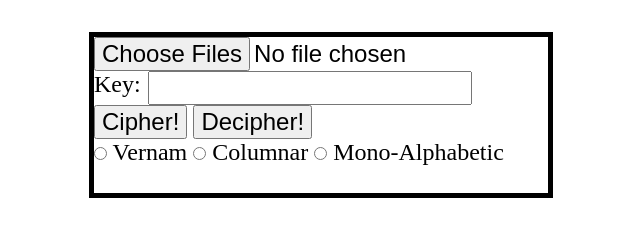
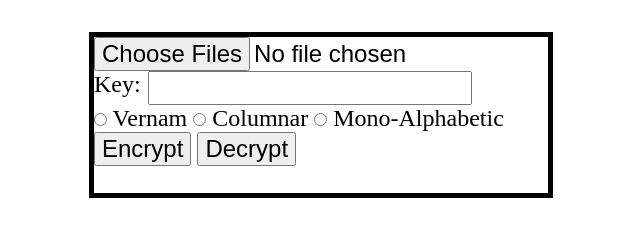
Before and after one commit to SamiSha99/CipherProject, a plain HTML site: page index.html in a window 1280 px wide. Shown: the whole page, without its empty margins (319-959 px from the left). Drawn offline with Linux system fonts and the light colour scheme.

Commit message:
Moved radio check options above of the buttons, renamed buttons.

```diff
--- a/index.html
+++ b/index.html
@@ -17,15 +17,15 @@
           <p class="inputKeyElement">Key:</p><input class="inputKeyElement" type="text" id="key" />
         </div>
       </div>
-      <div>
-        <input type="button" onclick="cipher()" value="Cipher!" />
-        <input type="button" onclick="deCipher()" value="Decipher!" />
-      </div>
       <form>
         <input type="radio" name="Cipher" id="vernam" value="Vernam"> Vernam
         <input type="radio" name="Cipher" id="columnar" value="Columnar"> Columnar
         <input type="radio" name="Cipher" id="mono" value="Mono-Alphabetic"> Mono-Alphabetic
       </form>
+      <div>
+        <input type="button" onclick="cipher()" value="Encrypt" />
+        <input type="button" onclick="deCipher()" value="Decrypt" />
+      </div>
       <br/>
       <p style="font-size:18px" id="output"></p>
     </div>
```
